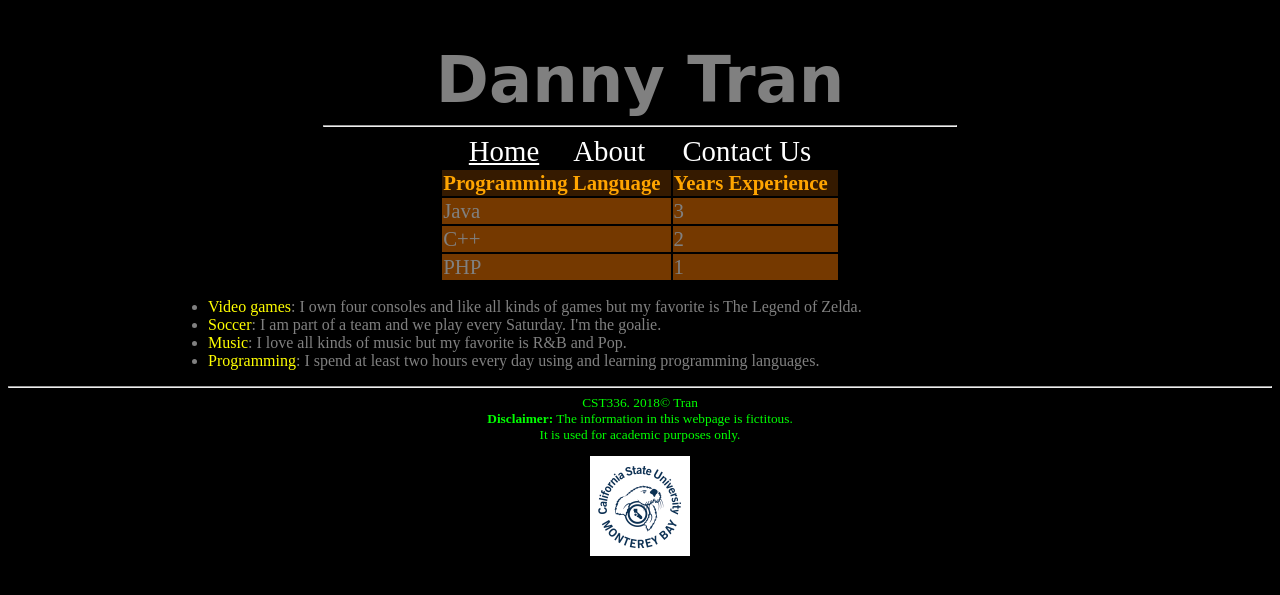
After one commit to dtran007/cst336, a PHP site: page /labs/lab1/about.html in a window 1280 px wide. The commit adds this page. Shown: the top 595 px of the page. Run offline with PHP 8.4, Linux system fonts and the light colour scheme.

Commit message:
adding lab1

```diff
--- a/index.php
+++ b/index.php
@@ -7,5 +7,9 @@
 echo "Danny Tran's CST336 Home Page";
 
 ?>
+
+<br><br>
+<a href="labs/lab1/index.html">Lab 1 </a>
+
 </body>
 </html>
--- /dev/null
+++ b/labs/lab1/about.html
@@ -0,0 +1,83 @@
+<!DOCTYPE html>
+<html>
+<!--
+
+CST336
+Lab1 Portfolio
+
+-->
+
+<!-- This is the head -->
+<!-- All styles and javascript go inside the head -->
+    <head>
+        <meta  charset="utf-8" />
+        <title>Lab1: Personal Portfolio</title>
+
+        <link href="css/styles.css" rel="stylesheet" type="text/css" />
+
+    </head>
+<!-- closing head -->
+
+    <!-- This is the body -->
+    <!-- This is where we place the content of our website -->
+    <body>
+        <header>
+            <h1>Danny Tran</h1>
+        </header>
+        <nav>
+            <hr width="50%" />
+            <a href="index.html" id="homepage"> Home</a>
+            <a href="about.html"> About </a>
+            <a href="contact.html"> Contact Us </a>
+        </nav>
+
+        <div id="content">
+            <!-- Create the table to hold experience data -->
+            <table>
+                <tr id="table-header">
+                    <td><strong>Programming Language</strong></td>
+                    <td><strong>Years Experience</strong></td>
+                </tr>
+                <tr class="table-row">
+                    <td>Java</td>
+                    <td>3</td>
+                </tr>
+                <tr class="table-row">
+                    <td>C++</td>
+                    <td>2</td>
+                </tr>
+                <tr class="table-row">
+                    <td>PHP</td>
+                    <td>1</td>
+                </tr>
+            </table>
+
+            <ul>
+                <li><span class="hobby">Video games</span>: I own four consoles and like all kinds of games but my favorite is The Legend of Zelda.</li>
+                <li><span class="hobby">Soccer</span>: I am part of a team and we play every Saturday. I'm the goalie.</li>
+                <li><span class="hobby">Music</span>: I love all kinds of music but my favorite is R&B and Pop.</li>
+                <li><span class="hobby">Programming</span>: I spend at least two hours every day using and learning programming languages.</li>
+            </ul>
+
+       </div>
+
+
+        <!-- This is the footer -->
+        <!-- The footer goes inside the body but not always -->
+        <footer>
+            <hr>
+            CST336. 2018&copy; Tran <br />
+            <strong>Disclaimer:</strong> The information in this webpage is
+            fictitous. <br />
+            It is used for academic purposes only.
+
+            <figure id="logo">
+                <img src="img/CSUMBlogo.png" alt="Logo of CSUMB" width="100"/>
+            </figure>
+        </footer>
+        <!-- closing footer -->
+
+    </body>
+    <!-- closing body -->
+
+</html>
--- /dev/null
+++ b/labs/lab1/css/styles.css
@@ -0,0 +1,81 @@
+body {
+    background-color:black;
+    color:gray;
+}
+
+header, main, nav, footer {
+    text-align: center;
+
+}
+
+nav a { /* links within "nav" container */
+    padding: 15px;
+    padding-bottom: 4px;
+    font-size: 1.8em;
+    text-decoration: none; /* removes underline */
+    color: white; /* by default, links are blue */
+}
+
+nav a:hover { /*pseudo class*/
+    border-bottom: 2px orange solid;
+    font-size: 2em;
+    transition: .9s; /* transition effect */
+}
+
+#homepage {
+    text-decoration: underline;
+}
+
+#me {
+    padding-left: 20%;
+}
+
+#me, #welcomeText {
+    float: left;
+}
+
+#welcomeText {
+    text-align: left;
+}
+
+footer {
+    clear: left;
+    font-size: smaller;
+    color: #00ff00;
+}
+
+table {
+    margin: 0px auto;
+}
+
+td {
+    padding-right: 10px;
+    font-size: 1.3em;
+}
+
+td strong {
+    color: orange;
+}
+
+#table-header {
+    background-color: #351a00;
+}
+
+.table-row {
+    background-color: #753900;
+}
+
+ul {
+    text-align: left;
+    padding-left: 200px;
+}
+
+.hobby {
+    color: yellow;
+}
+
+h1 {
+    font-family: 'Pacifico', cursive;
+    font-size: 4em;
+    margin-bottom: 0px;
+}
```
Also changed, not shown: labs/lab1/contact.html (added, +56 -0 lines), labs/lab1/index.html (added, +75 -0 lines), labs/lab1/img/CSUMBlogo.png (added), labs/lab1/img/me.png (added).
